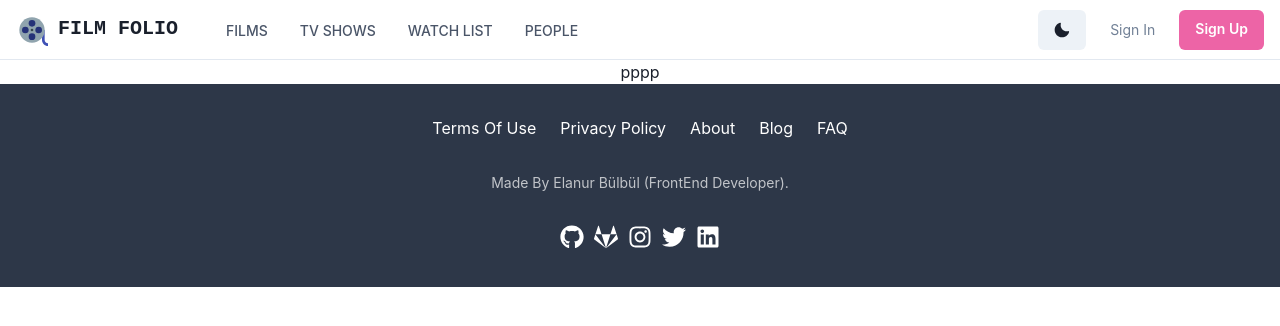
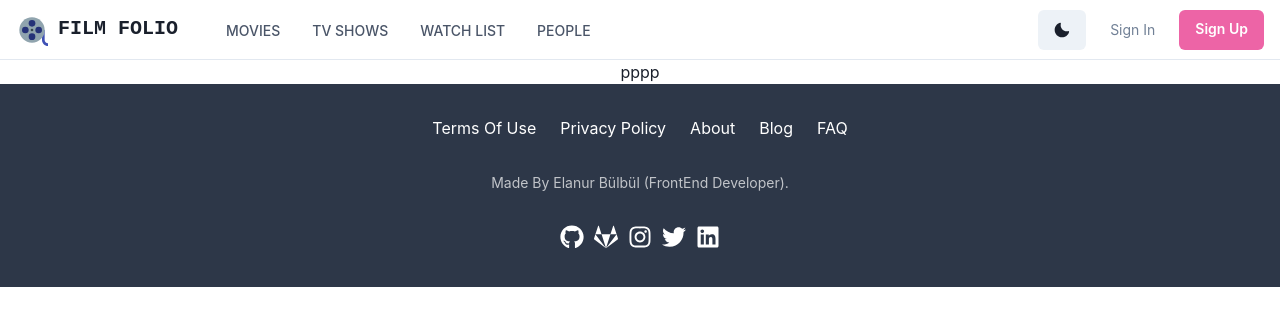
Before and after one commit to elanurbulbul/FilmFolio, a React (Vite) app: page /people in a window 1280 px wide. Shown: the top 326 px of the page. Built offline with nearby package versions, Linux system fonts and the light colour scheme.

Commit message:
EditedPagesaboutMoviesCom.

```diff
--- a/src/components/Navbar/NavItem.jsx
+++ b/src/components/Navbar/NavItem.jsx
@@ -1,8 +1,8 @@
 // src/components/Navbar/navItems.js
 export const NAV_ITEMS = [
     {
-        label: 'FILMS',
-        href: '/films',
+        label: 'MOVIES',
+        href: '/movies',
     },
     {
         label: 'TV SHOWS',
--- a/src/components/Routes/index.jsx
+++ b/src/components/Routes/index.jsx
@@ -1,21 +1,23 @@
 import React from "react";
 import { BrowserRouter as Router, Route, Routes } from "react-router-dom";
 import Homepage from "../../pages/Homepage";
-import Films from "../../pages/Films";
-import People from "../../pages/People";
-import TvShows from "../../pages/TvShows";
-import WatchList from "../../pages/WatchLists";
-
+import Movies from "../../Pages/Movies";
+import People from "../../Pages/People";
+import TvShows from "../../Pages/TvShows";
+import WatchList from "../../Pages/WatchLists";
+import MoviesDetail from "../../Pages/MoviesDetail";
 
 const RoutePage = () => {
   return (
     <Routes>
       <Route path="/" exact element={<Homepage/>} />
       <Route path="/homepage"  element={<Homepage />} />
-      <Route path="/films" element={<Films />} />
+      <Route path="/movies" element={<Movies />} />
       <Route path="/tvshows" element={<TvShows />} />
       <Route path="/watchlist" element={<WatchList />} />
       <Route path='/people' element={<People />} />
+      <Route path="/movies/:movieId" element={<MoviesDetail/>} />
+
     </Routes>
   );
 };
```
